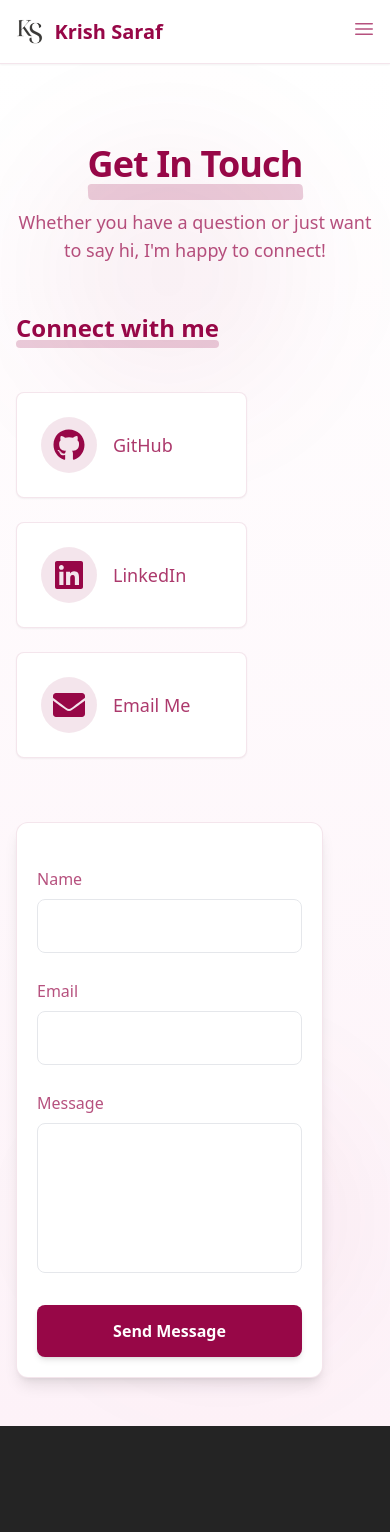
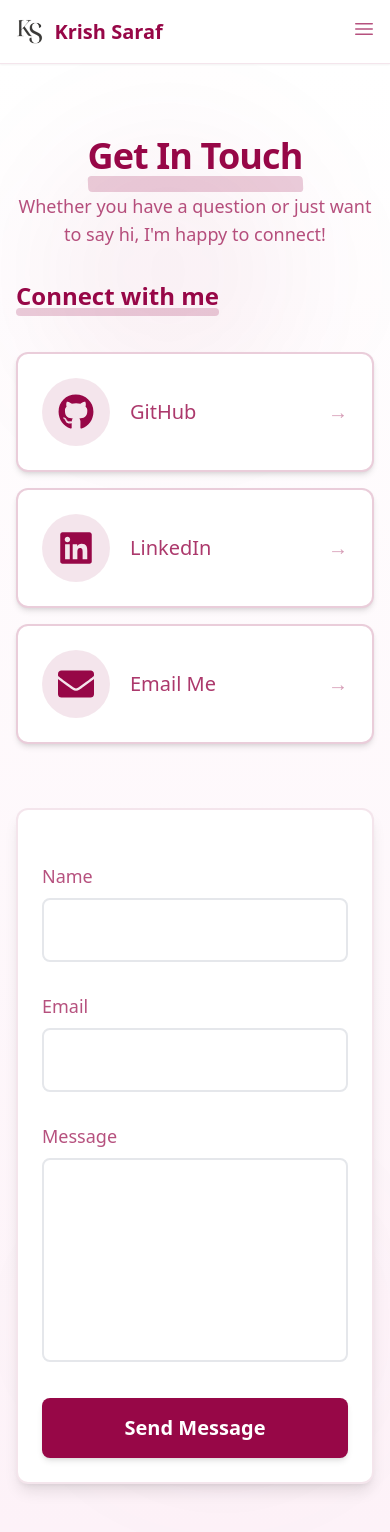
Before and after one commit to KrishSaraf/Portfolio-Website, a React (Vite) app: page /contact in a window 390 px wide. Before the commit the page ends 1426 px from the top, so only its background shows below. Built offline with nearby package versions, Linux system fonts and the light colour scheme.

Commit message:
Major mobile improvements: redesigned contact page with larger buttons, standardized logo sizes

```diff
--- a/src/pages/Contact.tsx
+++ b/src/pages/Contact.tsx
@@ -139,10 +139,10 @@ const Contact = () => {
         >
           {/* Centered Title with decorative elements */}
           <motion.div
-            className="text-center mb-12 mt-8 md:mb-16 md:mt-12"
+            className="text-center mb-8 mt-6 md:mb-16 md:mt-12"
             variants={itemVariants}
           >
-            <h2 className="text-4xl md:text-5xl font-bold text-darkPink tracking-tight mb-6 relative inline-block">
+            <h2 className="text-4xl md:text-5xl font-bold text-darkPink tracking-tight mb-4 md:mb-6 relative inline-block">
               <span className="relative z-10">Get In Touch</span>
               <div className="absolute -bottom-4 left-0 w-full h-4 bg-darkPink/20 -z-10 skew-x-3 rounded"></div>
             </h2>
@@ -152,16 +152,76 @@ const Contact = () => {
             </p>
           </motion.div>
 
-          <div className="flex flex-col md:flex-row gap-8 md:gap-12 items-start">
-            {/* Contact Form - Left Side */}
+          <div className="flex flex-col gap-10 md:flex-row md:gap-12 items-start">
+            {/* Social Links - Moved to top on mobile */}
             <motion.div
-              className="md:w-2/3 order-2 md:order-1"
+              className="w-full md:w-1/3 order-1 flex flex-col items-center md:items-start"
+              variants={itemVariants}
+            >
+              <div className="mb-6 md:mb-12 w-full">
+                <h3 className="text-2xl md:text-2xl font-bold text-darkPink mb-6 relative inline-block">
+                  <span className="relative z-10">Connect with me</span>
+                  <div className="absolute -bottom-1 left-0 w-full h-2 bg-darkPink/20 -z-10 rounded"></div>
+                </h3>
+                <div className="flex flex-col gap-4 mt-4">
+                  <motion.a
+                    whileHover={{ scale: 1.03 }}
+                    whileTap={{ scale: 0.97 }}
+                    href="https://github.com/KrishSaraf/"
+                    target="_blank"
+                    rel="noopener noreferrer"
+                    className="flex items-center gap-5 text-darkPink/80 hover:text-darkPink transition-all duration-300 p-6 rounded-xl border-2 border-darkPink/20 bg-white shadow-md hover:shadow-lg group"
+                    aria-label="GitHub Profile"
+                  >
+                    <span className="bg-darkPink/10 text-darkPink p-4 rounded-full transition-all duration-300 group-hover:bg-darkPink group-hover:text-white">
+                      <FaGithub size={36} />
+                    </span>
+                    <span className="font-medium text-xl">GitHub</span>
+                    <span className="ml-auto opacity-50 group-hover:opacity-100 transition-opacity duration-300 text-xl">→</span>
+                  </motion.a>
+
+                  <motion.a
+                    whileHover={{ scale: 1.03 }}
+                    whileTap={{ scale: 0.97 }}
+                    href="https://www.linkedin.com/in/krishsaraf/"
+                    target="_blank"
+                    rel="noopener noreferrer"
+                    className="flex items-center gap-5 text-darkPink/80 hover:text-darkPink transition-all duration-300 p-6 rounded-xl border-2 border-darkPink/20 bg-white shadow-md hover:shadow-lg group"
+                    aria-label="LinkedIn Profile"
+                  >
+                    <span className="bg-darkPink/10 text-darkPink p-4 rounded-full transition-all duration-300 group-hover:bg-darkPink group-hover:text-white">
+                      <FaLinkedin size={36} />
+                    </span>
+                    <span className="font-medium text-xl">LinkedIn</span>
+                    <span className="ml-auto opacity-50 group-hover:opacity-100 transition-opacity duration-300 text-xl">→</span>
+                  </motion.a>
+
+                  <motion.a
+                    whileHover={{ scale: 1.03 }}
+                    whileTap={{ scale: 0.97 }}
+                    href="mailto:krishsaraf05@gmail.com"
+                    className="flex items-center gap-5 text-darkPink/80 hover:text-darkPink transition-all duration-300 p-6 rounded-xl border-2 border-darkPink/20 bg-white shadow-md hover:shadow-lg group"
+                    aria-label="Email Me"
+                  >
+                    <span className="bg-darkPink/10 text-darkPink p-4 rounded-full transition-all duration-300 group-hover:bg-darkPink group-hover:text-white">
+                      <FaEnvelope size={36} />
+                    </span>
+                    <span className="font-medium text-xl">Email Me</span>
+                    <span className="ml-auto opacity-50 group-hover:opacity-100 transition-opacity duration-300 text-xl">→</span>
+                  </motion.a>
+                </div>
+              </div>
+            </motion.div>
+
+            {/* Contact Form - Second on mobile */}
+            <motion.div
+              className="w-full md:w-2/3 order-2"
               variants={itemVariants}
             >
               <form
                 ref={form}
                 onSubmit={handleSubmit}
-                className="space-y-6 sm:space-y-7 bg-white p-5 sm:p-8 rounded-xl shadow-lg border border-darkPink/10 relative overflow-hidden"
+                className="space-y-7 bg-white p-6 sm:p-8 rounded-xl shadow-lg border-2 border-darkPink/10 relative overflow-hidden"
               >
                 {/* Form background decoration */}
                 <div className="absolute top-0 right-0 w-40 h-40 bg-gradient-to-bl from-darkPink/5 to-transparent rounded-bl-full -z-10"></div>
@@ -170,7 +230,7 @@ const Contact = () => {
                 <div className="relative">
                   <label
                     htmlFor="name"
-                    className={`block text-base font-medium mb-2 transition-all duration-200 ${
+                    className={`block text-lg font-medium mb-2 transition-all duration-200 ${
                       focusedField === 'name' ? 'text-darkPink' : 'text-darkPink/70'
                     }`}
                   >
@@ -184,7 +244,7 @@ const Contact = () => {
                     onChange={handleChange}
                     onFocus={() => handleFocus('name')}
                     onBlur={handleBlur}
-                    className="w-full px-4 py-3.5 sm:py-4 bg-white border rounded-lg text-darkPink/90 text-base transition-all duration-300 focus:outline-none focus:ring-2 focus:ring-darkPink/50 focus:border-darkPink"
+                    className="w-full px-4 py-4 bg-white border-2 rounded-lg text-darkPink/90 text-lg transition-all duration-300 focus:outline-none focus:ring-2 focus:ring-darkPink/50 focus:border-darkPink"
                     required
                   />
                   <div className={`h-0.5 bg-darkPink scale-x-0 transition-transform duration-300 origin-left ${
@@ -195,7 +255,7 @@ const Contact = () => {
                 <div className="relative">
                   <label
                     htmlFor="email"
-                    className={`block text-base font-medium mb-2 transition-all duration-200 ${
+                    className={`block text-lg font-medium mb-2 transition-all duration-200 ${
                       focusedField === 'email' ? 'text-darkPink' : 'text-darkPink/70'
                     }`}
                   >
@@ -209,7 +269,7 @@ const Contact = () => {
                     onChange={handleChange}
                     onFocus={() => handleFocus('email')}
                     onBlur={handleBlur}
-                    className="w-full px-4 py-3.5 sm:py-4 bg-white border rounded-lg text-darkPink/90 text-base transition-all duration-300 focus:outline-none focus:ring-2 focus:ring-darkPink/50 focus:border-darkPink"
+                    className="w-full px-4 py-4 bg-white border-2 rounded-lg text-darkPink/90 text-lg transition-all duration-300 focus:outline-none focus:ring-2 focus:ring-darkPink/50 focus:border-darkPink"
                     required
                   />
                   <div className={`h-0.5 bg-darkPink scale-x-0 transition-transform duration-300 origin-left ${
@@ -220,7 +280,7 @@ const Contact = () => {
                 <div className="relative">
                   <label
                     htmlFor="message"
-                    className={`block text-base font-medium mb-2 transition-all duration-200 ${
+                    className={`block text-lg font-medium mb-2 transition-all duration-200 ${
                       focusedField === 'message' ? 'text-darkPink' : 'text-darkPink/70'
                     }`}
                   >
@@ -233,8 +293,8 @@ const Contact = () => {
                     onChange={handleChange}
                     onFocus={() => handleFocus('message')}
                     onBlur={handleBlur}
-                    rows={5}
-                    className="w-full px-4 py-3.5 sm:py-4 bg-white border rounded-lg text-darkPink/90 text-base transition-all duration-300 focus:outline-none focus:ring-2 focus:ring-darkPink/50 focus:border-darkPink resize-none"
+                    rows={6}
+                    className="w-full px-4 py-4 bg-white border-2 rounded-lg text-darkPink/90 text-lg transition-all duration-300 focus:outline-none focus:ring-2 focus:ring-darkPink/50 focus:border-darkPink resize-none"
                     required
                   />
                   <div className={`h-0.5 bg-darkPink scale-x-0 transition-transform duration-300 origin-left ${
@@ -246,7 +306,7 @@ const Contact = () => {
                   <motion.div
                     initial={{ opacity: 0, y: 10 }}
                     animate={{ opacity: 1, y: 0 }}
-                    className={`p-4 rounded-lg font-medium ${
+                    className={`p-4 rounded-lg font-medium text-lg ${
                       submitStatus.success
                         ? 'bg-green-50 text-green-700 border border-green-200'
                         : 'bg-red-50 text-red-700 border border-red-200'
@@ -267,12 +327,12 @@ const Contact = () => {
                   disabled={isSubmitting}
                   whileHover={{ scale: 1.02, transition: { duration: 0.2 } }}
                   whileTap={{ scale: 0.98 }}
-                  className="w-full bg-darkPink text-white font-semibold py-3.5 sm:py-4 px-6 text-base sm:text-lg rounded-lg hover:bg-darkPink/90 focus:outline-none focus:ring-2 focus:ring-darkPink/50 focus:ring-offset-2 transition-all duration-300 ease-in-out shadow-md hover:shadow-lg disabled:opacity-50 disabled:cursor-not-allowed flex items-center justify-center"
+                  className="w-full bg-darkPink text-white font-semibold py-4 px-6 text-xl rounded-lg hover:bg-darkPink/90 focus:outline-none focus:ring-2 focus:ring-darkPink/50 focus:ring-offset-2 transition-all duration-300 ease-in-out shadow-md hover:shadow-lg disabled:opacity-50 disabled:cursor-not-allowed flex items-center justify-center"
                   variants={itemVariants}
                 >
                   {isSubmitting ? (
                     <>
-                      <svg className="animate-spin -ml-1 mr-3 h-5 w-5 text-white" xmlns="http://www.w3.org/2000/svg" fill="none" viewBox="0 0 24 24">
+                      <svg className="animate-spin -ml-1 mr-3 h-6 w-6 text-white" xmlns="http://www.w3.org/2000/svg" fill="none" viewBox="0 0 24 24">
                         <circle className="opacity-25" cx="12" cy="12" r="10" stroke="currentColor" strokeWidth="4"></circle>
                         <path className="opacity-75" fill="currentColor" d="M4 12a8 8 0 018-8V0C5.373 0 0 5.373 0 12h4zm2 5.291A7.962 7.962 0 014 12H0c0 3.042 1.135 5.824 3 7.938l3-2.647z"></path>
                       </svg>
@@ -284,63 +344,6 @@ const Contact = () => {
                 </motion.button>
               </form>
             </motion.div>
-
-            {/* Social Links - Right Side */}
-            <motion.div
-              className="md:w-1/3 order-1 md:order-2 flex flex-col items-center md:items-start"
-              variants={itemVariants}
-            >
-              <div className="mb-8 md:mb-12 w-full">
-                <h3 className="text-2xl font-bold text-darkPink mb-6 relative inline-block">
-                  <span className="relative z-10">Connect with me</span>
-                  <div className="absolute -bottom-1 left-0 w-full h-2 bg-darkPink/20 -z-10 rounded"></div>
-                </h3>
-                <div className="flex flex-col gap-6 mt-6">
-                  <motion.a
-                    whileHover={{ scale: 1.03, x: 5 }}
-                    href="https://github.com/KrishSaraf/"
-                    target="_blank"
-                    rel="noopener noreferrer"
-                    className="flex items-center gap-4 text-darkPink/80 hover:text-darkPink transition-all duration-300 p-6 sm:p-7 rounded-lg border border-darkPink/10 bg-white shadow-sm hover:shadow-md group"
-                    aria-label="GitHub Profile"
-                  >
-                    <span className="bg-darkPink/10 text-darkPink p-3 sm:p-4 rounded-full transition-all duration-300 group-hover:bg-darkPink group-hover:text-white">
-                      <FaGithub size={32} />
-                    </span>
-                    <span className="font-medium text-lg sm:text-xl">GitHub</span>
-                    <span className="ml-auto opacity-0 group-hover:opacity-100 transition-opacity duration-300">→</span>
-                  </motion.a>
-
-                  <motion.a
-                    whileHover={{ scale: 1.03, x: 5 }}
-                    href="https://www.linkedin.com/in/krishsaraf/"
-                    target="_blank"
-                    rel="noopener noreferrer"
-                    className="flex items-center gap-4 text-darkPink/80 hover:text-darkPink transition-all duration-300 p-6 sm:p-7 rounded-lg border border-darkPink/10 bg-white shadow-sm hover:shadow-md group"
-                    aria-label="LinkedIn Profile"
-                  >
-                    <span className="bg-darkPink/10 text-darkPink p-3 sm:p-4 rounded-full transition-all duration-300 group-hover:bg-darkPink group-hover:text-white">
-                      <FaLinkedin size={32} />
-                    </span>
-                    <span className="font-medium text-lg sm:text-xl">LinkedIn</span>
-                    <span className="ml-auto opacity-0 group-hover:opacity-100 transition-opacity duration-300">→</span>
-                  </motion.a>
-
-                  <motion.a
-                    whileHover={{ scale: 1.03, x: 5 }}
-                    href="mailto:krishsaraf05@gmail.com"
-                    className="flex items-center gap-4 text-darkPink/80 hover:text-darkPink transition-all duration-300 p-6 sm:p-7 rounded-lg border border-darkPink/10 bg-white shadow-sm hover:shadow-md group"
-                    aria-label="Email Me"
-                  >
-                    <span className="bg-darkPink/10 text-darkPink p-3 sm:p-4 rounded-full transition-all duration-300 group-hover:bg-darkPink group-hover:text-white">
-                      <FaEnvelope size={32} />
-                    </span>
-                    <span className="font-medium text-lg sm:text-xl">Email Me</span>
-                    <span className="ml-auto opacity-0 group-hover:opacity-100 transition-opacity duration-300">→</span>
-                  </motion.a>
-                </div>
-              </div>
-            </motion.div>
           </div>
         </motion.div>
       </div>
--- a/src/pages/Home.tsx
+++ b/src/pages/Home.tsx
@@ -110,7 +110,7 @@ const Home = () => {
                     <img
                       src={logo.src}
                       alt={logo.alt}
-                      className="max-w-full max-h-[40px] w-auto h-auto object-contain opacity-80 hover:opacity-100 transition-opacity duration-300"
+                      className="h-[40px] w-auto object-contain opacity-80 hover:opacity-100 transition-opacity duration-300"
                     />
                   </motion.div>
                 ))}
@@ -129,7 +129,7 @@ const Home = () => {
                     <img
                       src={logo.src}
                       alt={logo.alt}
-                      className="max-w-full max-h-[40px] w-auto h-auto object-contain opacity-80 hover:opacity-100 transition-opacity duration-300"
+                      className="h-[40px] w-auto object-contain opacity-80 hover:opacity-100 transition-opacity duration-300"
                     />
                   </motion.div>
                 ))}
```
